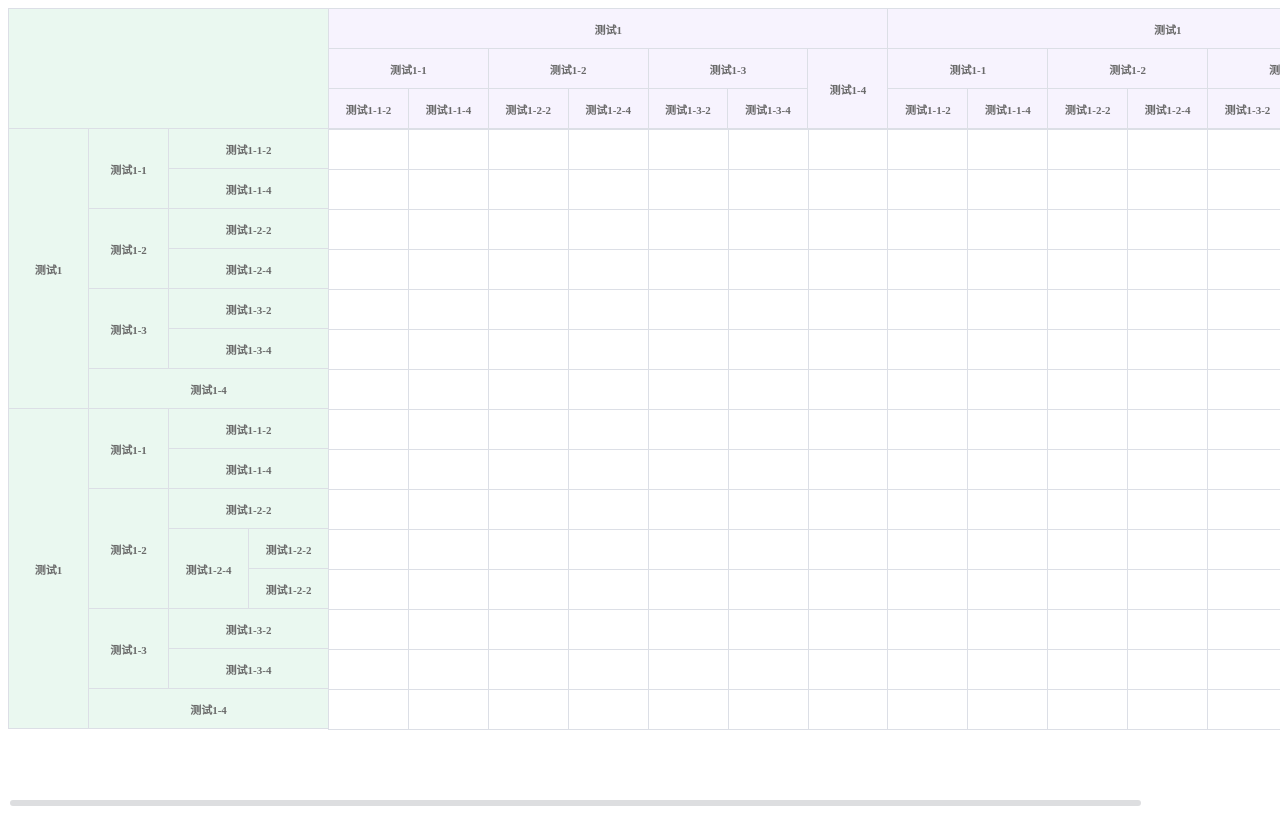
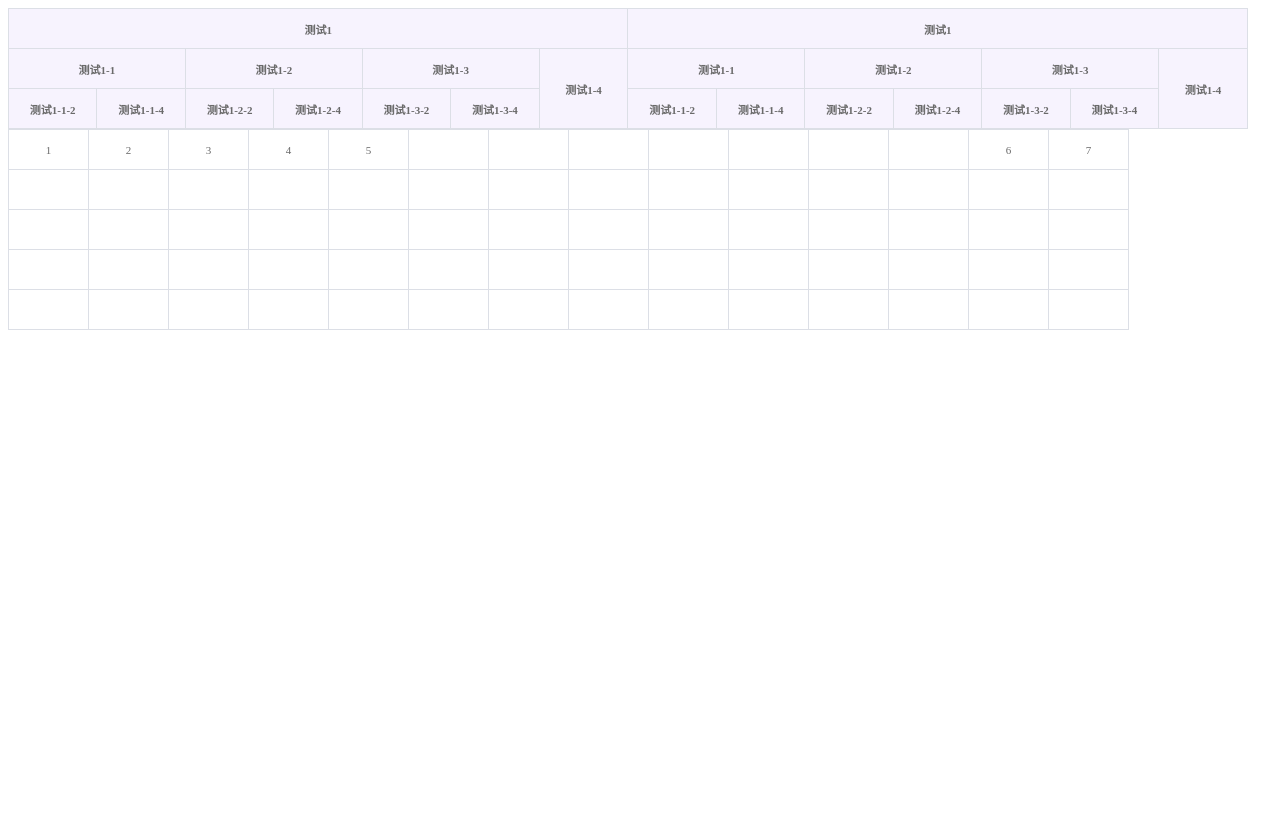
Before and after one commit to zhjing1019/moreTreeTable, a Vue app: page / in a window 1280 px wide. Built offline with nearby package versions, Linux system fonts and the light colour scheme.

Commit message:
moreTreeTable

```diff
--- a/src/App.vue
+++ b/src/App.vue
@@ -1,12 +1,17 @@
 <template>
   <div class="more-app">
     <!-- <h3>多表头表格</h3> -->
-    <more-tree-table :colData="colHead" :rowData="rowHead"></more-tree-table>
+    <!-- <more-tree-table :colData="colHead" :rowData="rowHead" :tableValue="tableValue1"></more-tree-table> -->
     <!-- <br>
     <hr>
     <br>
     <h3>竖向表头表格</h3>
     <more-tree-table :colData="colHead" :tableValue="tableValue2"></more-tree-table> -->
+    <!-- <br>
+    <hr>
+    <br>
+    <h3>横向表头表格</h3> -->
+    <more-tree-table :rowData="rowHead" :tableValue="tableValue2"></more-tree-table>
 
   </div>
 </template>
@@ -36,8 +41,9 @@ export default {
 
 <style>
 .more-app{
-  width: 100vw;
+  width: calc(100vw - 40px);
   height: 100vh;
+
 
 }
 </style>
--- a/src/components/MoreTreeTable.vue
+++ b/src/components/MoreTreeTable.vue
@@ -24,7 +24,7 @@
       :allRow="false"
       :style="northEastStyle"
     ></row-head>
-    <div :style="allTable">
+    <div :style="allTable" class="value-data-div">
       <row-head
         v-if="rowData.length > 0"
         :headers="headers"
@@ -334,43 +334,12 @@ export default {
             arr[key] = "";
           });
         });
-        Object.assign(this.tableValue, arr);
+        Object.assign(arr, this.tableValue);
       }
 
       return arr;
 
-      // let row = [];
-      // let col = [];
-      // if (this.headers.length > 0) {
-      //   row = this.lastDataRow;
-      // }
-      // if (this.colHead.length > 0) {
-      //   col = this.lastDataCol;
-      // }
-      // col.forEach(x => {
-      //   row.forEach(y => {
-      //     let key = x.filterId + "__" + y.filterId;
-      //     arr[key] = {
-      //       rowId: x.filterId,
-      //       colId: y.filterId,
-      //       value: ""
-      //     };
-      //   });
-      // });
-      // let val = this.getData;
-      // if (val && Object.keys(val).length > 0) {
-      //   if (val.sj && val.sj.length > 0) {
-      //     val.sj.forEach(x => {
-      //       let key = x.rowId + "__" + x.colId;
-      //       let obj = {
-      //         rowId: x.rowId,
-      //         colId: x.colId,
-      //         value: x.value
-      //       };
-      //       this.$set(arr, key, obj);
-      //     });
-      //   }
-      // }
+
     },
 
     //横向表头的高度
@@ -441,14 +410,17 @@ export default {
     northEastStyle1() {
       return {
         width: "100%",
+        minWidth: "100%",
         position: "relative"
       };
     },
     //右下角
     rightBottomStyle() {
       return {
+        minWidth: "100%",
         width: "100%",
-        position: "relative"
+        position: "relative",
+
       };
     }
   },
```
